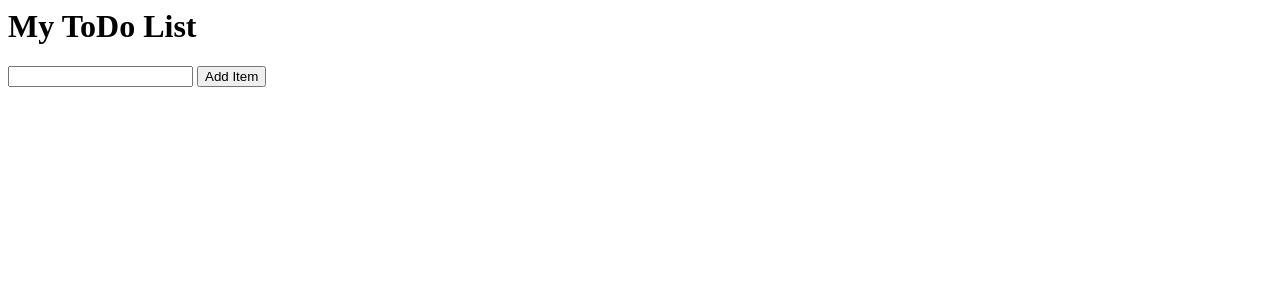
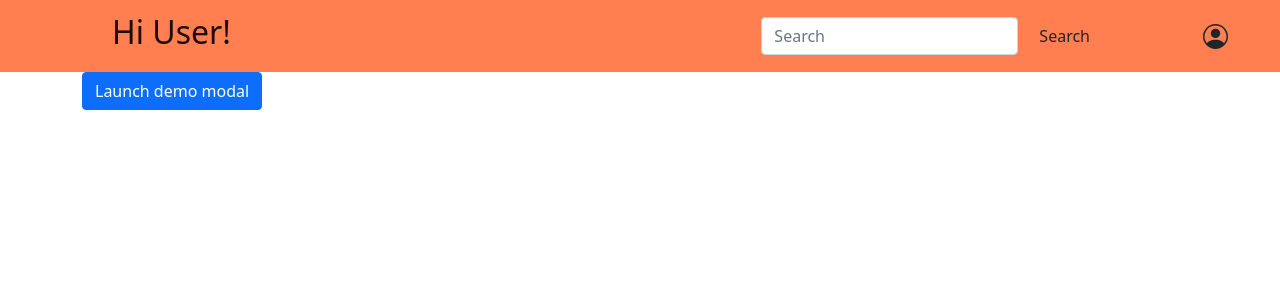
Before and after one commit to deepti1098/todolist, a Django app: page / in a window 1280 px wide. Shown: the top 300 px of the page. Run offline with Django 4.2, Linux system fonts and the light colour scheme; some libraries are stand-ins or nearby versions.

Commit message:
html changes

```diff
--- /dev/null
+++ b/static/style.css
@@ -0,0 +1,15 @@
+#top-nav{
+    background-color: coral;
+}
+#search-form{
+    margin-right: 100px;
+}
+#picon{
+    margin-right: 40px;
+}
+#todoname{
+    margin-left: 100px;
+}
+#ff{
+    padding-right: 20px;
+}
--- a/templates/todolist.html
+++ b/templates/todolist.html
@@ -1,13 +1,77 @@
-<h1>My ToDo List</h1>
-<ul>
-    {% for i in all_items %}
-    <li>
-        {{i.content}}
-    </li>
-    {% endfor %}
-</ul>
+<!DOCTYPE html>
+<html>
+<head>
+    {% load static %}
+    <link rel="stylesheet" type="text/css" href={% static 'style.css' %}/>
+    <link href="https://cdn.jsdelivr.net/npm/bootstrap@5.1.3/dist/css/bootstrap.min.css" rel="stylesheet" integrity="sha384-1BmE4kWBq78iYhFldvKuhfTAU6auU8tT94WrHftjDbrCEXSU1oBoqyl2QvZ6jIW3" crossorigin="anonymous">
+    <script src="https://cdn.jsdelivr.net/npm/bootstrap@5.1.3/dist/js/bootstrap.bundle.min.js" integrity="sha384-ka7Sk0Gln4gmtz2MlQnikT1wXgYsOg+OMhuP+IlRH9sENBO0LRn5q+8nbTov4+1p" crossorigin="anonymous"></script>
+    <script src="https://cdn.jsdelivr.net/npm/@popperjs/core@2.10.2/dist/umd/popper.min.js" integrity="sha384-7+zCNj/IqJ95wo16oMtfsKbZ9ccEh31eOz1HGyDuCQ6wgnyJNSYdrPa03rtR1zdB" crossorigin="anonymous"></script>
+    <script src="https://cdn.jsdelivr.net/npm/bootstrap@5.1.3/dist/js/bootstrap.min.js" integrity="sha384-QJHtvGhmr9XOIpI6YVutG+2QOK9T+ZnN4kzFN1RtK3zEFEIsxhlmWl5/YESvpZ13" crossorigin="anonymous"></script>
 
-<form action = "/addTodoItem/" method = "post">{% csrf_token %}
-    <input type="text" name="content">
-    <input type="submit" value="Add Item">
-</form>
+</head>
+<body>
+
+    <nav class="navbar navbar-expand-lg navbar-light" id="top-nav">
+        <div class="container-fluid">
+          <a class="navbar-brand" href="#" id="todoname"><h2>Hi User!</h2></a>
+          <button class="navbar-toggler" type="button" data-bs-toggle="collapse" data-bs-target="#navbarText" aria-controls="navbarText" aria-expanded="false" aria-label="Toggle navigation">
+            <span class="navbar-toggler-icon"></span>
+          </button>
+          <div class="collapse navbar-collapse" id="navbarText">
+            <ul class="navbar-nav me-auto mb-2 mb-lg-0">
+            </ul>
+            <form class="d-flex" id="search-form">
+                <input class="form-control me-2" type="search" placeholder="Search" aria-label="Search">
+                <button class="btn" type="submit">Search</button>
+              </form>
+            <a>
+            <svg id = "picon" xmlns="http://www.w3.org/2000/svg" width="25" height="25" fill="currentColor" class="bi bi-person-circle" viewBox="0 0 16 16">
+                <path d="M11 6a3 3 0 1 1-6 0 3 3 0 0 1 6 0z"/>
+                <path fill-rule="evenodd" d="M0 8a8 8 0 1 1 16 0A8 8 0 0 1 0 8zm8-7a7 7 0 0 0-5.468 11.37C3.242 11.226 4.805 10 8 10s4.757 1.225 5.468 2.37A7 7 0 0 0 8 1z"/>
+              </svg>
+            </a>
+          </div>
+        </div>
+      </nav>
+      <div class="container">
+        <!-- Button trigger modal -->
+        <button type="button" class="btn btn-primary" data-bs-toggle="modal" data-bs-target="#exampleModal">
+        Launch demo modal
+        </button>
+
+        <!-- Modal -->
+        <div class="modal fade" id="exampleModal" tabindex="-1" aria-labelledby="exampleModalLabel" aria-hidden="true">
+        <div class="modal-dialog">
+            <div class="modal-content">
+            <div class="modal-header" id="top-nav">
+                <h5 class="modal-title" id="exampleModalLabel">Please login to your account</h5>
+                <button type="button" class="btn-close" data-bs-dismiss="modal" aria-label="Close"></button>
+            </div>
+            <div class="modal-body">
+                <!-- email nd password -->
+                <div class="form-floating mb-3">
+                    <input type="email" class="form-control" id="floatingInput" placeholder="name@example.com">
+                    <label for="floatingInput">Email address</label>
+                  </div>
+                  <div class="form-floating">
+                    <input type="password" class="form-control" id="floatingPassword" placeholder="Password">
+                    <label for="floatingPassword">Password</label>
+                  </div>
+
+            </div>
+            <div class="form-check">
+                <input class="form-check-input" type="checkbox" value="" id="flexCheckChecked" checked>
+                <label class="form-check-label" for="flexCheckChecked">Remember me </label>
+                <a href="#" id="ff">Forgot password?</a>
+              </div>
+            <div class="modal-footer">
+                <button type="button" class="btn btn-primary" >LOGIN</button>
+            </div>
+            </div>
+        </div>
+    </div>
+      </div>
+
+
+</body>
+</html>
--- a/todolist/settings.py
+++ b/todolist/settings.py
@@ -119,6 +119,9 @@ USE_TZ = True
 # https://docs.djangoproject.com/en/4.0/howto/static-files/
 
 STATIC_URL = 'static/'
+STATICFILES_DIRS = [
+    BASE_DIR / "static",
+]
 
 # Default primary key field type
 # https://docs.djangoproject.com/en/4.0/ref/settings/#default-auto-field
```
